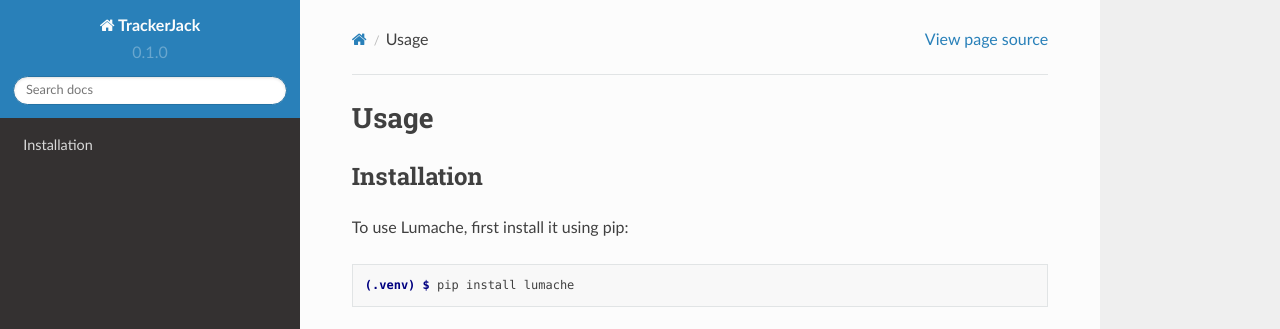
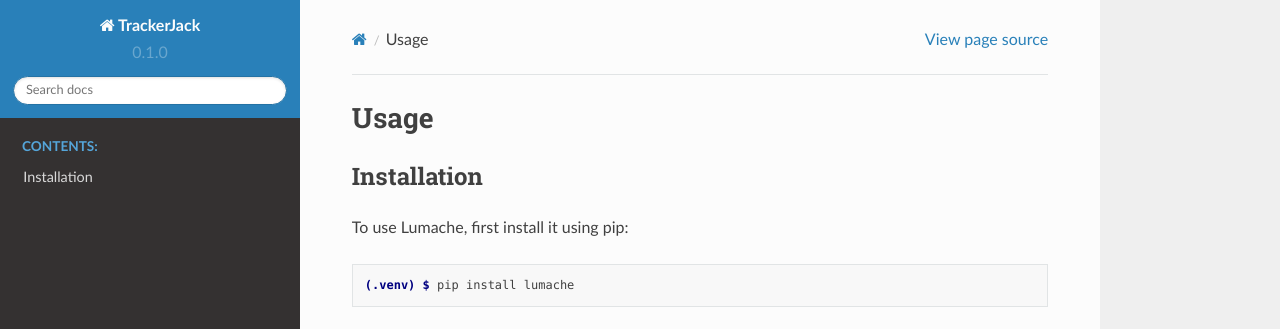
Before and after one commit to halekii/TrackerJack-Tutorial, a Sphinx documentation site: the page built from docs/source/usage.rst, in a window 1280 px wide. Shown: the top 329 px of the page. Built offline with Sphinx 7.4.7 and the Read the Docs theme 2.0.0, drawn with Linux system fonts in a browser that asks for light colours; pages that are not in the unit, such as notebooks, are missing from menus.

Commit message:
Update index.rst

```diff
--- a/docs/source/index.rst
+++ b/docs/source/index.rst
@@ -36,7 +36,10 @@ how to :doc:`installation` the project.
 
 
 .. toctree::
+   :maxdepth: 2
+   :caption: Contents:
 
+   index
    installation
 
 
```
